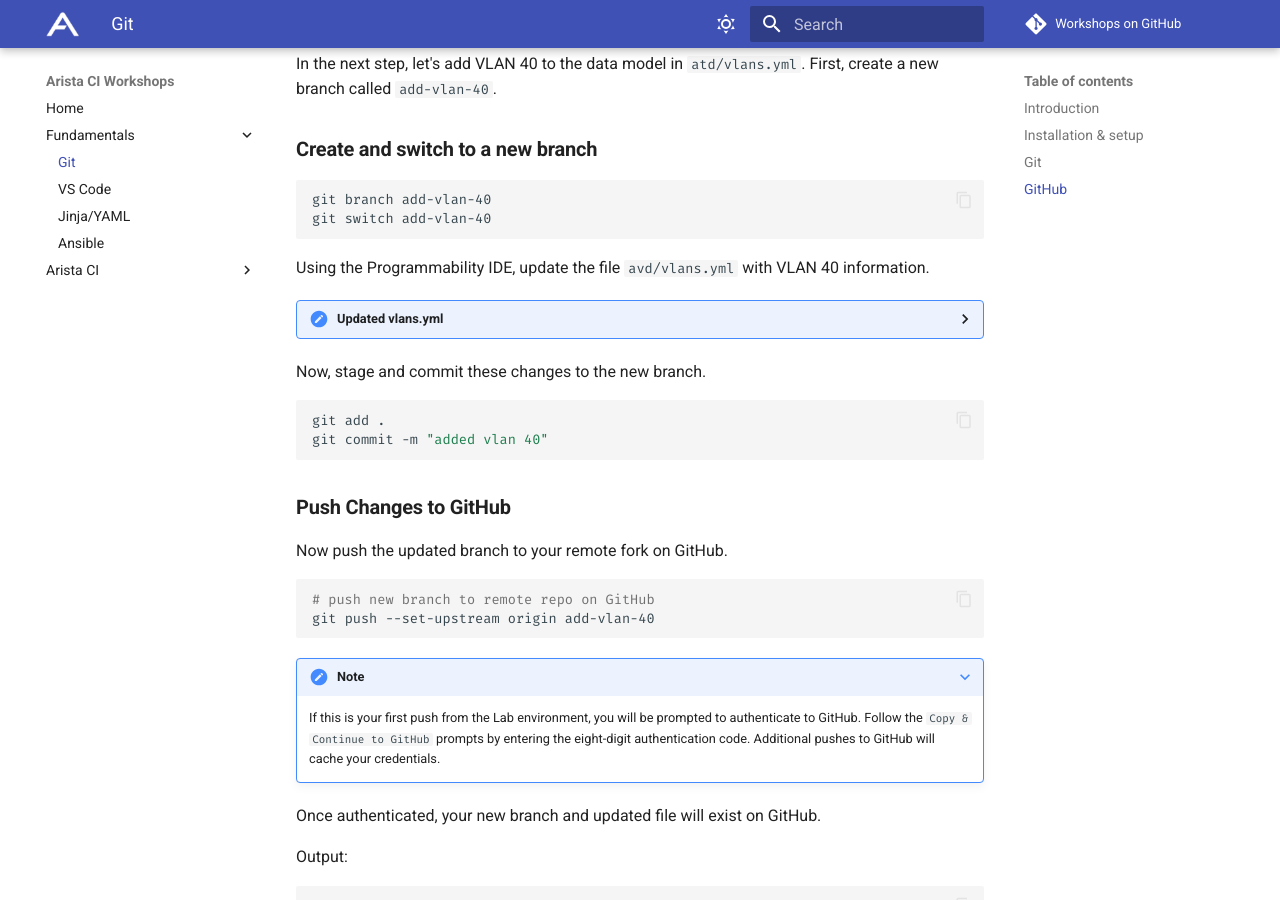
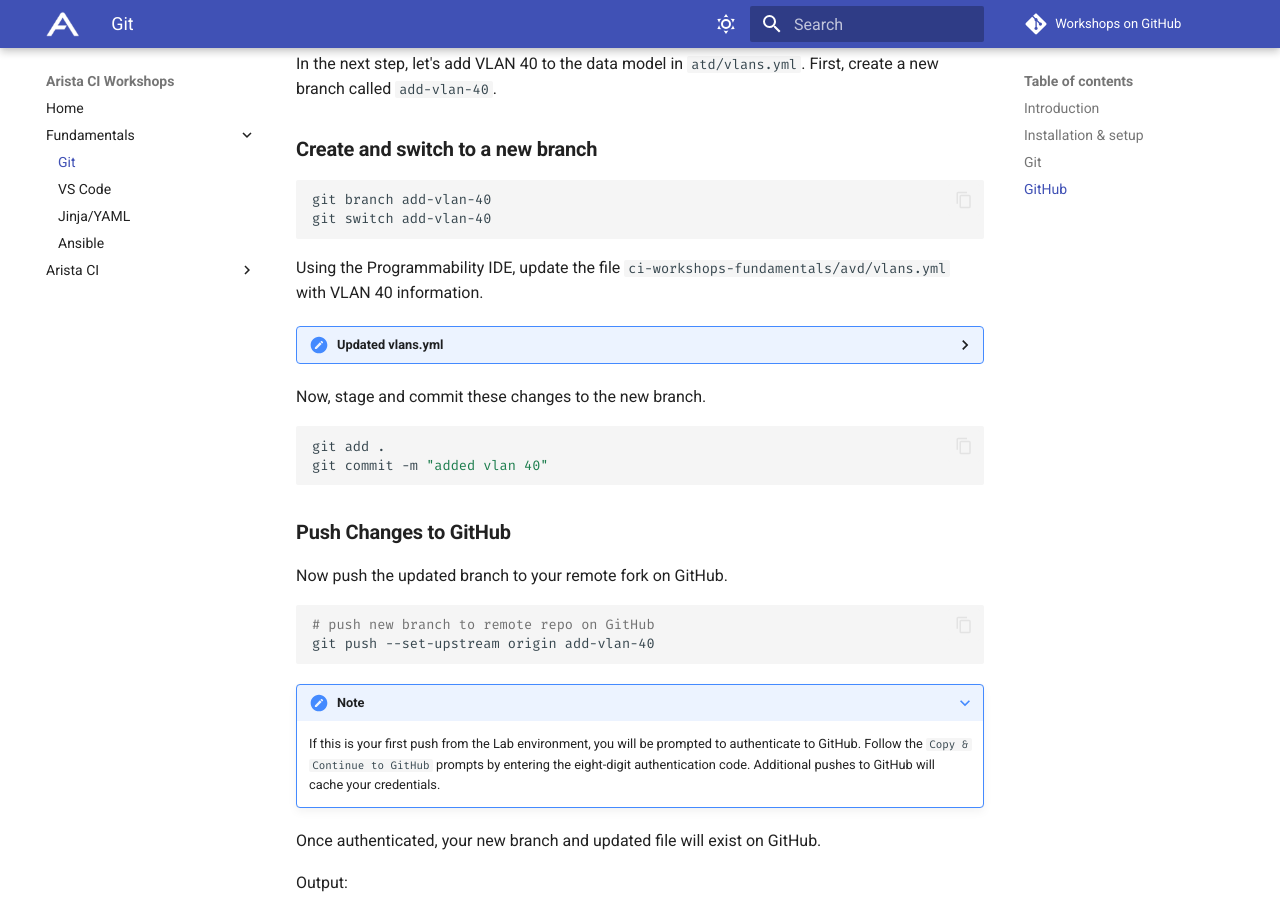
Before and after one commit to aristanetworks/avd-workshops, an MkDocs documentation site: the page built from workshops/git.md, in a window 1280 px wide and 900 px high, scrolled down 10012 px. Built offline with MkDocs 1.6.1 and Material for MkDocs 9.7.7, drawn with Linux system fonts in a browser that asks for light colours; comment, search, counter and statistics services are not loaded; some of the changed text lies outside the part shown.

Commit message:
minor fixes to Git Section (#85)
* minor fixes

* fixed spces in code block

````diff
--- a/workshops/git.md
+++ b/workshops/git.md
@@ -51,7 +51,7 @@
 git config --global user.email "name@example.com"
 
 # Set default branch name to `main`
-git config --global init.defaultBranch main
+git config --global init.defaultbranch main
 ```
 
 #### Programmability IDE (VS Code)
@@ -352,19 +352,19 @@
 git switch add-vlan-40
 ```
 
-Using the Programmability IDE, update the file `avd/vlans.yml` with VLAN 40 information.
+Using the Programmability IDE, update the file `ci-workshops-fundamentals/avd/vlans.yml` with VLAN 40 information.
 
 ??? eos-config annotate "Updated vlans.yml"
     ``` yaml
     ---
     vlans:
-    - 10:
+      - 10:
         name: Ten
-    - 20:
+      - 20:
         name: Twenty
-    - 30:
+      - 30:
         name: Thirty
-    - 40:
+      - 40:
         name: Forty
     ```
 
````
